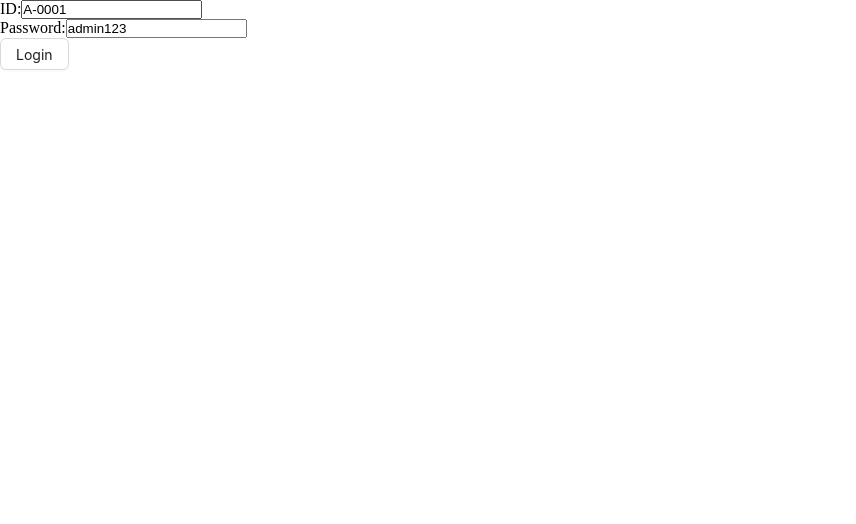
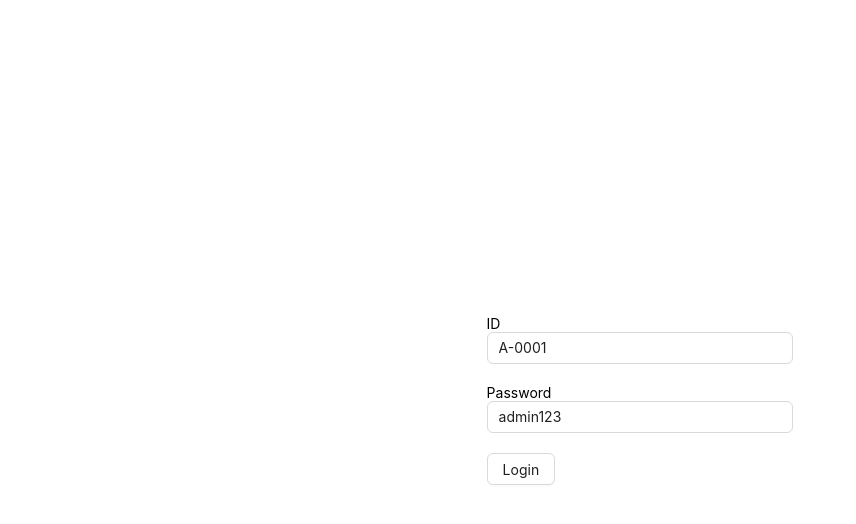
Before and after one commit to engrkashem/ph_university_clients, a React (Vite) app: page /login in a window 1280 px wide. Shown: the top 524 px of the page, without its empty margins (0-856 px from the left). Built offline with nearby package versions, Linux system fonts and the light colour scheme.

Commit message:
form is replace with ant form and ant form integrated with react hook form

```diff
--- /dev/null
+++ b/src/components/form/PHForm.tsx
@@ -0,0 +1,33 @@
+/* eslint-disable @typescript-eslint/no-explicit-any */
+import { ReactNode } from "react";
+import {
+  FieldValues,
+  FormProvider,
+  SubmitHandler,
+  useForm,
+} from "react-hook-form";
+
+type TFormConfig = {
+  defaultValues?: Record<string, any>;
+};
+
+type TFormProps = {
+  onSubmit: SubmitHandler<FieldValues>;
+  children: ReactNode;
+} & TFormConfig;
+
+const PHForm = ({ onSubmit, children, defaultValues }: TFormProps) => {
+  const formConfig: TFormConfig = {};
+  if (defaultValues) {
+    formConfig["defaultValues"] = defaultValues;
+  }
+  const methods = useForm(formConfig);
+
+  return (
+    <FormProvider {...methods}>
+      <form onSubmit={methods.handleSubmit(onSubmit)}>{children}</form>
+    </FormProvider>
+  );
+};
+
+export default PHForm;
--- /dev/null
+++ b/src/components/form/PHInput.tsx
@@ -0,0 +1,22 @@
+import { Input } from "antd";
+import { Controller } from "react-hook-form";
+
+type TInputProps = {
+  type: string;
+  name: string;
+  label: string;
+};
+
+const PHInput = ({ type, name, label }: TInputProps) => {
+  return (
+    <div style={{ marginBottom: "20px" }}>
+      {label ? label : null}
+      <Controller
+        name={name}
+        render={({ field }) => <Input {...field} type={type} id={name} />}
+      />
+    </div>
+  );
+};
+
+export default PHInput;
--- a/src/pages/Login.tsx
+++ b/src/pages/Login.tsx
@@ -1,28 +1,38 @@
-import { Button } from "antd";
-import { FieldValues, useForm } from "react-hook-form";
+import { Button, Row } from "antd";
+import { FieldValues } from "react-hook-form";
 import { useLoginMutation } from "../redux/features/auth/authApi";
 import { useAppDispatch } from "../redux/hooks";
 import { TUser, setUser } from "../redux/features/auth/authSlice";
 import { verifyToken } from "../utils/verifyToken";
 import { useNavigate } from "react-router-dom";
 import { toast } from "sonner";
+import PHForm from "../components/form/PHForm";
+import PHInput from "../components/form/PHInput";
 
 const Login = () => {
   const navigate = useNavigate();
   const dispatch = useAppDispatch();
-  const { register, handleSubmit } = useForm({
-    defaultValues: {
+  // const { register } = useForm({
+  //   defaultValues: {
+  //     id: "A-0001",
+  //     password: "admin123",
+  //   },
+  // });
+
+  const defaultValues = {
     id: "A-0001",
     password: "admin123",
-    },
-  });
+  };
+
   const [login] = useLoginMutation();
 
   const onSubmit = async (data: FieldValues) => {
+    // console.log(data);
     const toastId = toast.loading("Logging in");
 
     try {
       const res = await login(data).unwrap();
+      console.log(res);
 
       const user = verifyToken(res?.data?.accessToken) as TUser;
 
@@ -36,17 +46,17 @@
   };
 
   return (
-    <form onSubmit={handleSubmit(onSubmit)}>
+    <Row justify="center" align={"middle"} style={{ height: "100vh" }}>
+      <PHForm onSubmit={onSubmit} defaultValues={defaultValues}>
         <div>
-        <label htmlFor="id">ID:</label>
-        <input type="text" id="id" {...register("id")} />
+          <PHInput type={"text"} name={"id"} label="ID" />
         </div>
         <div>
-        <label htmlFor="password">Password:</label>
-        <input type="text" id="password" {...register("password")} />
+          <PHInput type={"text"} name={"password"} label="Password" />
         </div>
         <Button htmlType="submit">Login</Button>
-    </form>
+      </PHForm>
+    </Row>
   );
 };
 
```
Lines whose indentation alone changed are shown as unchanged.
